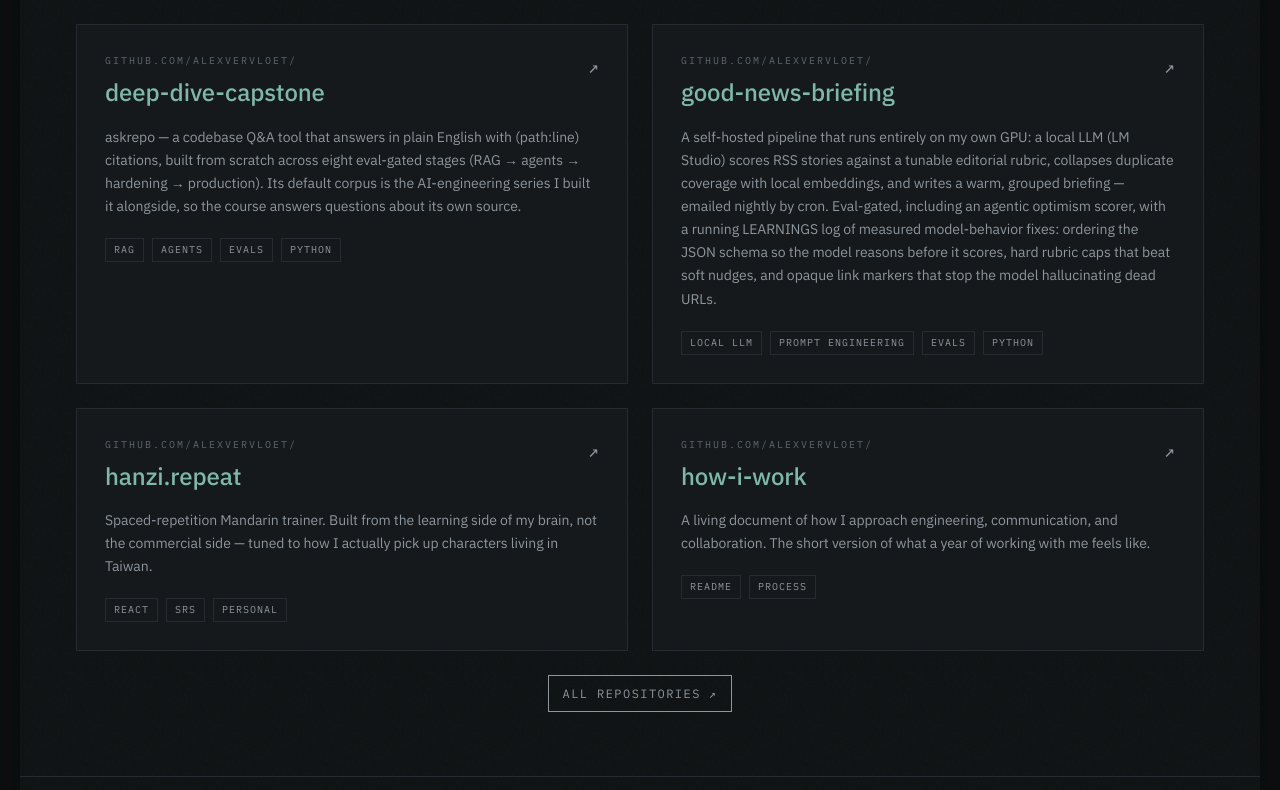
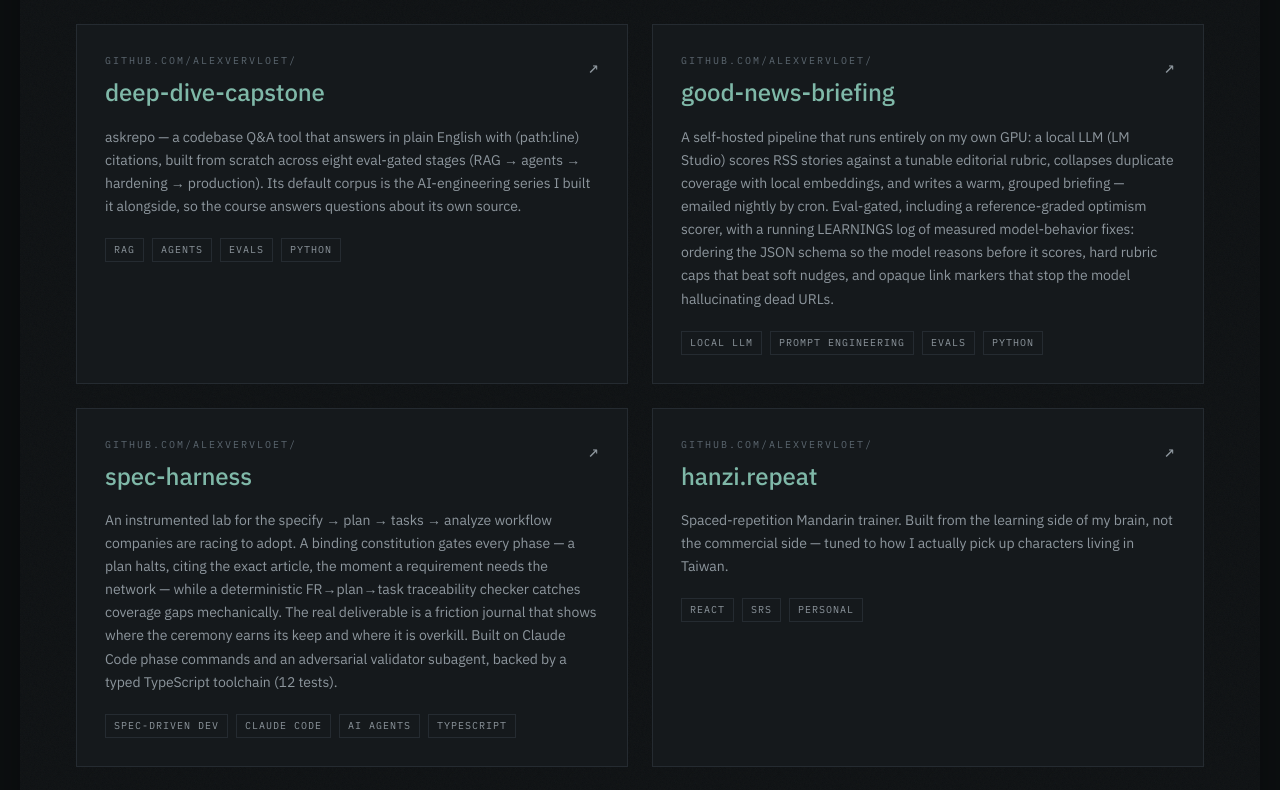
Before and after one commit to alexvervloet/PersonalWebsite, a React (Vite) app: page / in a window 1280 px wide. Shown: the part 3520-4310 px from the top of the page. Built offline with nearby package versions, Linux system fonts and the light colour scheme.

Commit message:
content: add spec-harness project card; fix good-news 'agentic' wording
Add spec-harness as the third AI flagship (spec-driven dev harness). Also update
the good-news card 'agentic optimism scorer' -> 'reference-graded' to match the
corrected repo wording. Rebuilt dist.

```diff
--- a/src/data.ts
+++ b/src/data.ts
@@ -110,8 +110,14 @@ export const DATA = {
     {
       name: 'good-news-briefing',
       url: 'https://github.com/alexvervloet/good-news-briefing',
-      desc: 'A self-hosted pipeline that runs entirely on my own GPU: a local LLM (LM Studio) scores RSS stories against a tunable editorial rubric, collapses duplicate coverage with local embeddings, and writes a warm, grouped briefing — emailed nightly by cron. Eval-gated, including an agentic optimism scorer, with a running LEARNINGS log of measured model-behavior fixes: ordering the JSON schema so the model reasons before it scores, hard rubric caps that beat soft nudges, and opaque link markers that stop the model hallucinating dead URLs.',
+      desc: 'A self-hosted pipeline that runs entirely on my own GPU: a local LLM (LM Studio) scores RSS stories against a tunable editorial rubric, collapses duplicate coverage with local embeddings, and writes a warm, grouped briefing — emailed nightly by cron. Eval-gated, including a reference-graded optimism scorer, with a running LEARNINGS log of measured model-behavior fixes: ordering the JSON schema so the model reasons before it scores, hard rubric caps that beat soft nudges, and opaque link markers that stop the model hallucinating dead URLs.',
       tags: ['Local LLM', 'Prompt Engineering', 'Evals', 'Python'],
+    },
+    {
+      name: 'spec-harness',
+      url: 'https://github.com/alexvervloet/spec-harness',
+      desc: 'An instrumented lab for the specify → plan → tasks → analyze workflow companies are racing to adopt. A binding constitution gates every phase — a plan halts, citing the exact article, the moment a requirement needs the network — while a deterministic FR→plan→task traceability checker catches coverage gaps mechanically. The real deliverable is a friction journal that shows where the ceremony earns its keep and where it is overkill. Built on Claude Code phase commands and an adversarial validator subagent, backed by a typed TypeScript toolchain (12 tests).',
+      tags: ['Spec-Driven Dev', 'Claude Code', 'AI Agents', 'TypeScript'],
     },
     {
       name: 'hanzi.repeat',
```
